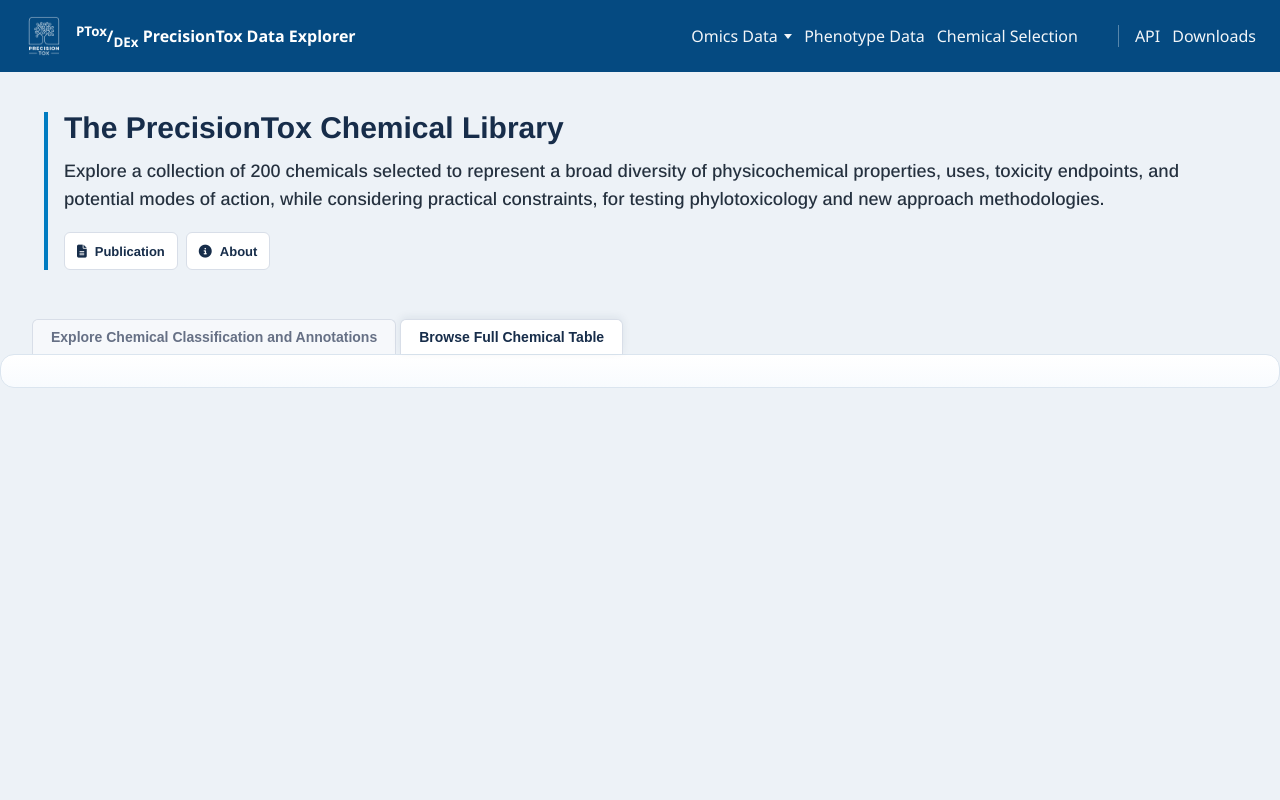
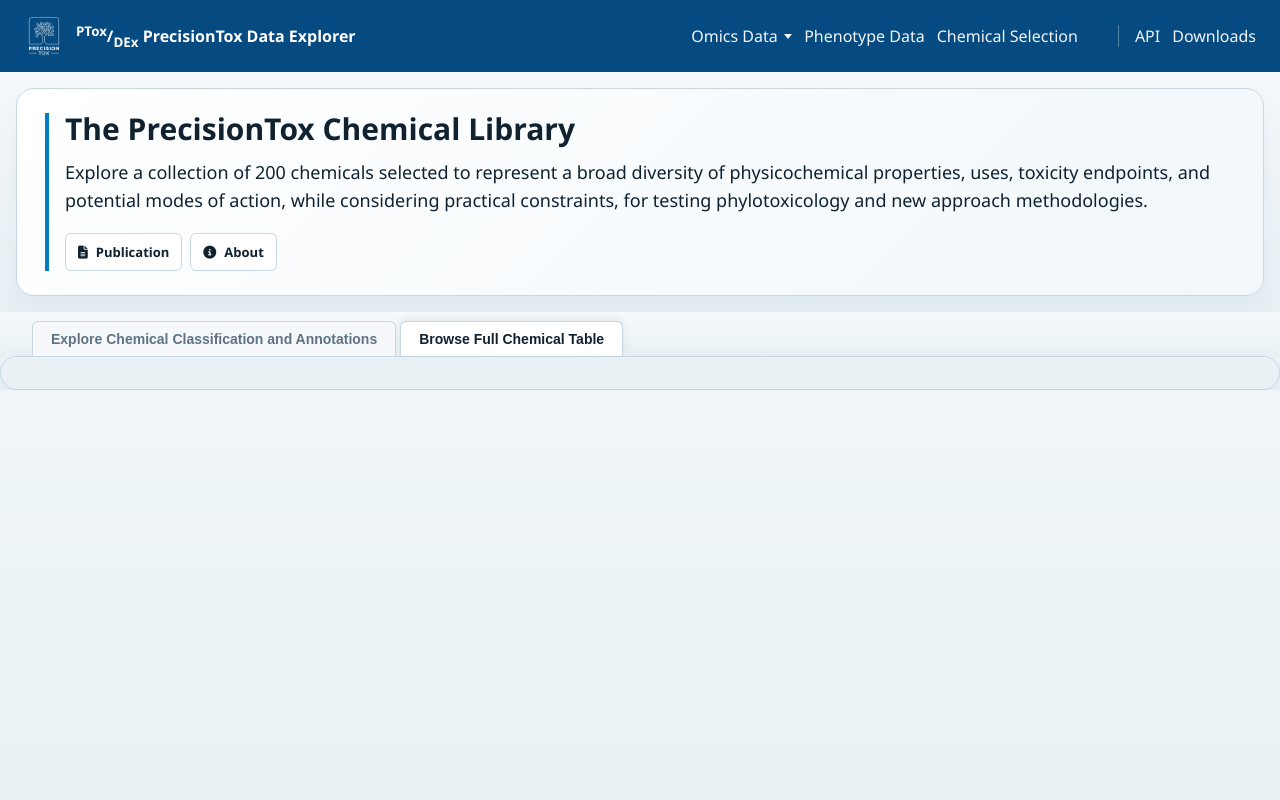
Before and after one commit to precisiontox/chem-viz, a Flask app: page /table in a window 1280 px wide. Run offline with Flask 3, Linux system fonts and the light colour scheme; data that the repository does not hold is empty; some libraries are stand-ins or nearby versions.

Commit message:
match font, colors and borders

```diff
--- a/app/static/css/styles.css
+++ b/app/static/css/styles.css
@@ -1,20 +1,13 @@
 /* My colors
 dark-grey for text: #2c2e35 /  #424949
 */
-
-.arimo-<uniquifier> {
-  font-family: "Arimo", sans-serif;
-  font-optical-sizing: auto;
-  font-weight: <weight>;
-  font-style: normal;
-}
 
 body, html {
     margin: 0;
     padding: 0;
     height: 100%;
     width: 100%;
-    background: linear-gradient(135deg, #004880, #007cc1);
+    background: linear-gradient(135deg, #054a81, #007cc1);
     font-family: helvetica neue, helvetica, liberation sans, arial, sans-serif;
     overflow: auto;
 }
@@ -750,26 +743,30 @@
 @keyframes spin {
   to { transform: rotate(360deg); }
 }
-/* Design refresh: app shell and controls */
+/* Design refresh: app shell and controls.
+   Colours, font and panel style follow the PTox/DEx main app (ptox_data_explorer/app/static/css/app.css). */
 :root {
-    --ptox-ink: #172d4a;
-    --ptox-text: #25313f;
-    --ptox-muted: #667085;
-    --ptox-line: #d8dee8;
-    --ptox-panel: #f6f8fb;
-    --ptox-panel-strong: #eef3f8;
+    --ptox-ink: #102230;
+    --ptox-text: #102230;
+    --ptox-muted: #5d7383;
+    --ptox-line: #c6d7e3;
+    --ptox-card: #ffffff;
+    --ptox-panel: #f7fbfd;
+    --ptox-panel-strong: #eef5f9;
     --ptox-accent: #007cc1;
-    --ptox-accent-dark: #004880;
-    --ptox-hover: #e8f1f8;
+    --ptox-accent-dark: #054a81;
+    --ptox-hover: #edf4f8;
     --ptox-page-max: 1440px;
+    --ptox-panel-radius: 18px;
+    --ptox-panel-shadow: 0 12px 30px rgba(5, 74, 129, 0.06);
 }
 
 body, html {
     min-height: 100%;
     height: auto;
-    background: #edf2f7;
+    background: linear-gradient(180deg, #f5f9fb 0%, #e9f1f5 100%);
     color: var(--ptox-text);
-    font-family: "Arimo", "Helvetica Neue", Helvetica, Arial, sans-serif;
+    font-family: "Avenir Next", "Segoe UI", sans-serif;
     overflow-x: hidden;
     overflow-y: auto;
 }
@@ -828,7 +825,7 @@
 .tab button.active {
     background: #ffffff;
     color: var(--ptox-ink);
-    box-shadow: 0 -2px 8px rgba(23, 45, 74, 0.08);
+    box-shadow: 0 -2px 8px rgba(16, 34, 48, 0.08);
 }
 
 .app-intro {
@@ -838,11 +835,11 @@
 }
 
 .app-intro-inner {
-    /* border: 1px solid #d4e0eb; */
-    border-radius: 14px;
-    /* background: linear-gradient(180deg, #ffffff 0%, #f7fbff 100%); */
+    border: 1px solid var(--ptox-line);
+    border-radius: var(--ptox-panel-radius);
+    background: linear-gradient(135deg, #ffffff 0%, #f1f7fb 100%);
     padding: 24px 28px;
-    /* box-shadow: 0 8 px 24px rgba(23, 45, 74, 0.08); */
+    box-shadow: var(--ptox-panel-shadow);
 }
 
 .app-intro-copy {
@@ -920,9 +917,10 @@
 #network_view,
 #chem_list {
     margin: 0 auto;
-    border: 1px solid #dbe5ef;
-    border-radius: 14px;
-    background: linear-gradient(180deg, #ffffff 0%, #f8fbfe 100%);
+    border: 1px solid var(--ptox-line);
+    border-radius: var(--ptox-panel-radius);
+    background: var(--ptox-card);
+    box-shadow: var(--ptox-panel-shadow);
 }
 
 #network_view.tabcontent.active {
--- a/app/static/js/network.js
+++ b/app/static/js/network.js
@@ -394,7 +394,7 @@
                 "<div class='qtip-content' style='max-height: 200px; overflow-y: auto; position: relative;'>" +
 
                 "<div style='position: absolute; top: 5px; right: 5px;'>" +
-                "<a href='" + buildChemicalPath(this.data("ptx_code")) + "' target='_blank' rel='noopener noreferrer' style='display: inline-flex; align-items: center; background-color: #004880; color: white; padding: 4px 8px; border-radius: 4px; text-decoration: none; font-size: 12px;'>" +
+                "<a href='" + buildChemicalPath(this.data("ptx_code")) + "' target='_blank' rel='noopener noreferrer' style='display: inline-flex; align-items: center; background-color: #054a81; color: white; padding: 4px 8px; border-radius: 4px; text-decoration: none; font-size: 12px;'>" +
                 "<i class='fas fa-search-plus' style='margin-right: 4px;'></i>Go to chemical" +
                 "</a></div>" +
 
--- a/app/static/js/styles.js
+++ b/app/static/js/styles.js
@@ -13,14 +13,14 @@
             "font-size": "25px",
             "font-weight": "bold",
             "border-width": "5px",
-            "border-color": "#004880",
+            "border-color": "#054a81",
         }
     },
     {
         selector: "node.hl2",
         style: {
             "border-width": "5px",
-            "border-color": "#004880",
+            "border-color": "#054a81",
         }
     },
     {
@@ -48,9 +48,9 @@
             "pie-8-background-color": "data(category_color_8)",
             "pie-8-background-size": "data(category_slice_8)",
             "border-width": "2px",
-            "border-color": "#172d4a",
+            "border-color": "#102230",
             "label": "data(name)",
-            "color": "#172d4a",
+            "color": "#102230",
             "font-weight": "bold"
         }
     },
@@ -58,11 +58,11 @@
         selector: "node[role='chem'].hl, node[role='chem']:selected",
         style: {
             "background-color": "#9a999a",
-            "border-color": "#004880",
+            "border-color": "#054a81",
             "border-width": "5px",
             "color": "white",
             "text-background-shape": "round-rectangle",
-            "text-background-color": "#004880",
+            "text-background-color": "#054a81",
             "text-background-opacity": "1",
             // "label": "data(label)",
         }
@@ -77,7 +77,7 @@
     {
         selector: "node[role='chem'].hl2",
         style: {
-            "border-color": "#004880",
+            "border-color": "#054a81",
             "border-width": "5px"
         }
 
@@ -109,7 +109,7 @@
     {
         selector: "edge.hl, edge:selected",
         style: {
-            "line-color": "#004880",
+            "line-color": "#054a81",
             "z-index": "1"
         }
     },
@@ -157,8 +157,8 @@
             "height": "85px",
             "font-size": "27px",
             "border-width": "5px",
-            "border-color": "#004880",
-            "color": "#004880"
+            "border-color": "#054a81",
+            "color": "#054a81"
         }
     }
 ];
@@ -172,15 +172,15 @@
             "height": "50px",
             "background-color": "#f0f0f0",
             "border-width": "5px",
-            "border-color": "#172d4a",
+            "border-color": "#102230",
             "label": "data(name)",
-            "color": "#172d4a",
+            "color": "#102230",
             "font-size": "20px",
             "font-weight": "bold",
             "text-valign": "center",
             "color": "white",
             "text-background-shape": "round-rectangle",
-            "text-background-color": "#172d4a",
+            "text-background-color": "#102230",
             "text-background-opacity": "1",
             "text-wrap": "wrap",
             "text-max-width": "200px"
@@ -194,26 +194,26 @@
             "font-size": "25px",
             "font-weight": "bold",
             "border-width": "5px",
-            "border-color": "#004880",
+            "border-color": "#054a81",
             "background-color": "#9a999a",
-            "border-color": "#004880",
+            "border-color": "#054a81",
             "color": "white",
             "text-background-shape": "round-rectangle",
-            "text-background-color": "#004880",
+            "text-background-color": "#054a81",
             "text-background-opacity": "1",
         }
     },
     {
         selector: "edge[role='attribute']",
         style: {
-            "line-color": "#172d4a",
+            "line-color": "#102230",
             "width": "10px"
         }
     },
     {
         selector: "edge[role='attribute'].hl, edge[role='attribute']:selected",
         style: {
-            "line-color": "#004880",
+            "line-color": "#054a81",
             "width": "15px"
         }
     },
@@ -241,7 +241,7 @@
     {
         selector: "node[role='isolated-attribute']:selected",
         style: {
-            "border-color": "#004880",
+            "border-color": "#054a81",
             "border-opacity": "1"
         }
     },
@@ -272,8 +272,8 @@
             "width": "82px",
             "height": "82px",
             "font-size": "22px",
-            "border-color": "#004880",
-            "text-outline-color": "#004880",
+            "border-color": "#054a81",
+            "text-outline-color": "#054a81",
         }
     },
     {
@@ -311,9 +311,9 @@
             "width": "53px",
             "height": "53px",
             "font-size": "20px",
-            "border-color": "#004880",
+            "border-color": "#054a81",
             "border-opacity": "1",
-            "color": "#004880"
+            "color": "#054a81"
         }
     },
     {
@@ -331,7 +331,7 @@
     {
         selector: "edge[role^='category'].hl, edge[role^='category']:selected",
         style: {
-            "line-color": "#004880",
+            "line-color": "#054a81",
             "width": "5px"
         }
     },
@@ -360,8 +360,8 @@
             "height": "53px",
             "label": "data(hlLabel)",
             "font-size": "18px",
-            "color": "#004880",
-            "border-color": "#004880",
+            "color": "#054a81",
+            "border-color": "#054a81",
             "border-opacity": "1",
         }
     },
@@ -394,9 +394,9 @@
         style:{
             "width": "52px",
             "height": "52px",
-            "color": "#004880",
+            "color": "#054a81",
             "font-size": "18px",
-            "border-color": "#004880",
+            "border-color": "#054a81",
             "border-opacity": "1",
         }
     },
@@ -428,8 +428,8 @@
         style: {
             "width": "52px",
             "height": "52px",
-            "color": "#004880",
-            "border-color": "#004880",
+            "color": "#054a81",
+            "border-color": "#054a81",
             "border-opacity": "1",
             "label": "data(fullLabel)",
             "font-size": "18px",
@@ -443,8 +443,8 @@
         style: {
             "width": "52px",
             "height": "52px",
-            "color": "#004880",
-            "border-color": "#004880",
+            "color": "#054a81",
+            "border-color": "#054a81",
             "border-opacity": "1"
         }
     },
@@ -477,8 +477,8 @@
         style: {
             "width": "52px",
             "height": "52px",
-            "color": "#004880",
-            "border-color": "#004880",
+            "color": "#054a81",
+            "border-color": "#054a81",
             "border-opacity": "1",
             "font-size": "18px",
             "font-weight": "bold",
--- a/app/templates/about.html
+++ b/app/templates/about.html
@@ -4,7 +4,6 @@
     <meta charset="UTF-8">
     <meta name="viewport" content="width=device-width, initial-scale=1.0">
     <title>About | PrecisionTox Chemical Library</title>
-    <link rel="stylesheet" href="{{ url_for('static', filename='vendor/google-fonts/arimo/arimo.css') }}">
     <link rel="stylesheet" href="{{ url_for('static', filename='css/styles.css') }}">
     <link rel="stylesheet" href="{{ url_for('static', filename='css/top_nav.css') }}">
     <script src="{{ url_for('static', filename='js/top_nav.js') }}" defer></script>
--- a/app/templates/api_docs.html
+++ b/app/templates/api_docs.html
@@ -4,7 +4,6 @@
     <meta charset="UTF-8">
     <meta name="viewport" content="width=device-width, initial-scale=1.0">
     <title>API | PrecisionTox Chemical Library</title>
-    <link rel="stylesheet" href="{{ url_for('static', filename='vendor/google-fonts/arimo/arimo.css') }}">
     <link rel="stylesheet" href="{{ url_for('static', filename='css/styles.css') }}">
     <link rel="stylesheet" href="{{ url_for('static', filename='css/top_nav.css') }}">
     <script src="{{ url_for('static', filename='js/top_nav.js') }}" defer></script>
--- a/app/templates/index.html
+++ b/app/templates/index.html
@@ -4,7 +4,6 @@
     <meta charset="UTF-8">
     <meta name="viewport" content="width=device-width, initial-scale=1.0">
     <title>Ptox Chemical Selection</title>
-    <link rel="stylesheet" href="{{ url_for('static', filename='vendor/google-fonts/arimo/arimo.css') }}">
     <link rel="stylesheet" href="{{ url_for('static', filename='css/styles.css') }}">
     <link rel="stylesheet" href="{{ url_for('static', filename='css/top_nav.css') }}">
     <link rel="stylesheet" href="{{ url_for('static', filename='vendor/boxicons/2.1.4/boxicons.min.css') }}">
@@ -188,7 +187,7 @@
         </div>
         <div id="category-info-section" class="category-info-section" style="display: none;"></div>
         <div id="chem-info-section" class="chem-info-section" style="display: none;">
-            <h2 style="color: #004880;"><i class="fa-solid fa-flask"></i> <span id="chem-ptx-code"></span> · <span id="chem-name"></span></h2>
+            <h2 style="color: #054a81;"><i class="fa-solid fa-flask"></i> <span id="chem-ptx-code"></span> · <span id="chem-name"></span></h2>
 
             <!-- General Info Section -->
             <div class="chem-info-content">
```
Also changed, not shown: other parts of app/static/css/styles.css (+39 -38 lines).
